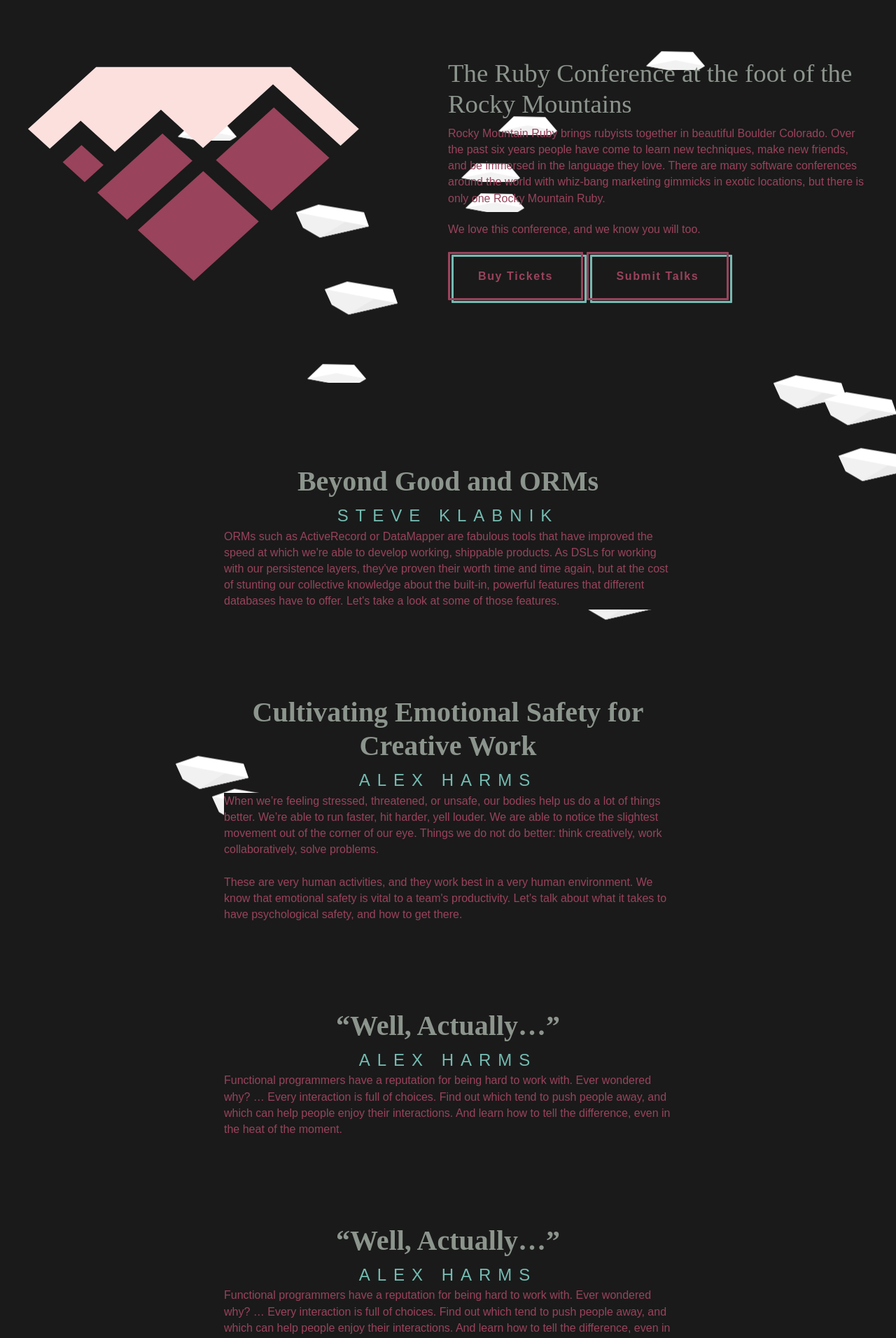
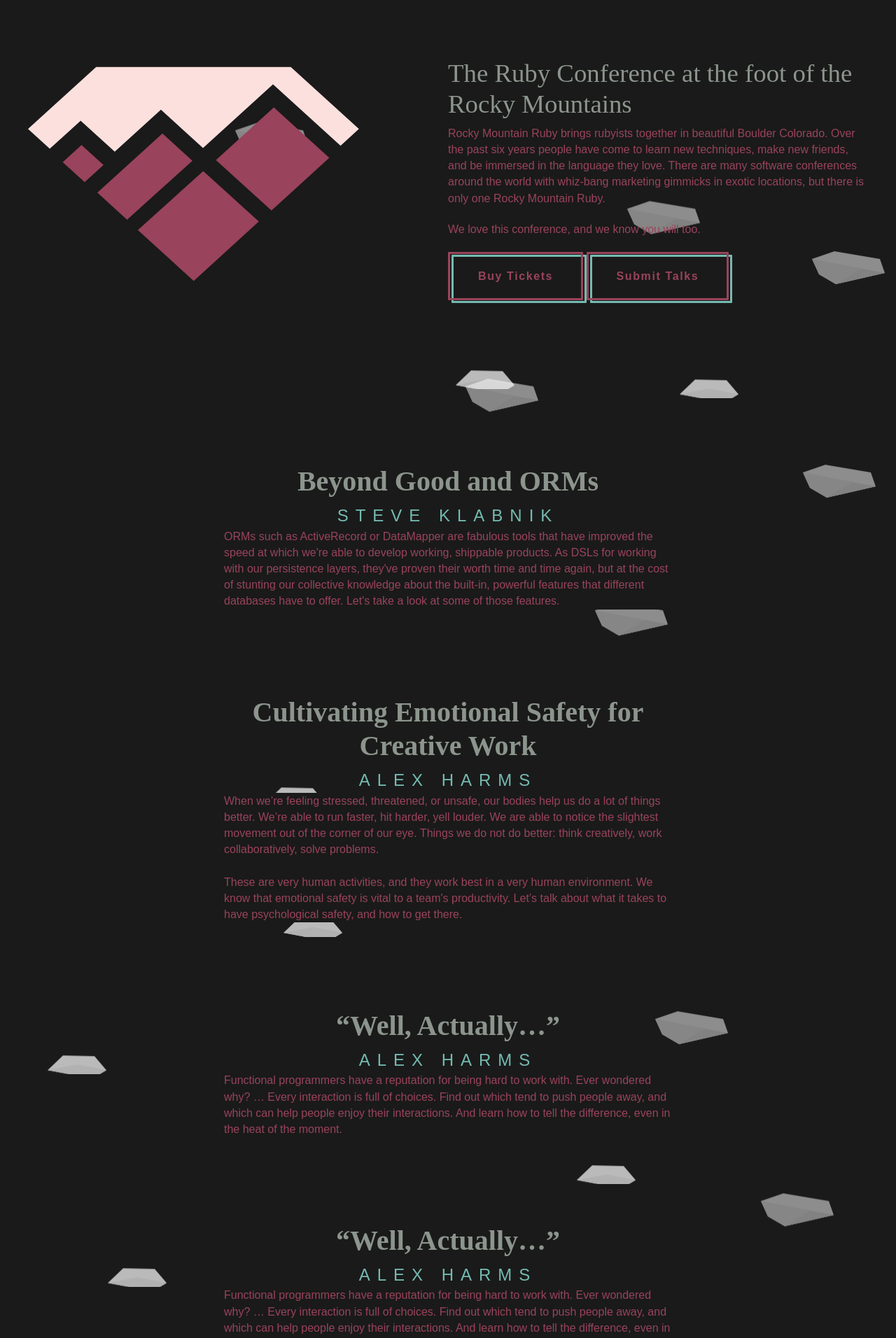
Before and after one commit to aaronagray/rmr2016, a Jekyll site: the page built from index.html, in a window 1280 px wide. Shown: the top 1912 px of the page at 70% size. Built offline with Jekyll 4.4.1, drawn with Linux system fonts in a browser that asks for light colours.

Commit message:
Adjust cloud styles, count, etc

```diff
--- a/_includes/cloud-one.html
+++ b/_includes/cloud-one.html
@@ -1,4 +1,4 @@
-<svg height="300px" width="400px" id="cloud1">
+<svg height="300px" width="400px" class="cloud cloud1">
   <polygon points="72,47 117,48 134,68 124,74 82,74 50,68" fill="white" />
   <polygon points="92,60 134,68 124,74 82,74 50,68" fill="#f2f2f2" />
 </svg>
--- a/_includes/cloud-two.html
+++ b/_includes/cloud-two.html
@@ -1,4 +1,4 @@
-<svg height="300px" width="400px" id="cloud2">
+<svg height="300px" width="400px" class="cloud cloud2">
   <polygon points="282,137 347,148 354,168 284,184 260,170 250,148" fill="white" />
   <polygon points="354,168 284,184 260,170 250,148" fill="#f1f1f1" />
   <polygon points="354,168 284,184 320,162" fill="#eaeaea" />
--- a/_includes/clouds.html
+++ b/_includes/clouds.html
@@ -3,8 +3,6 @@
   {% include cloud-one.html %}
   {% include cloud-two.html %}
   {% include cloud-two.html %}
-  {% include cloud-two.html %}
-  {% include cloud-one.html %}
   {% include cloud-one.html %}
   {% include cloud-two.html %}
   {% include cloud-one.html %}
@@ -14,4 +12,11 @@
   {% include cloud-one.html %}
   {% include cloud-two.html %}
   {% include cloud-two.html %}
+  {% include cloud-two.html %}
+  {% include cloud-one.html %}
+  {% include cloud-one.html %}
+  {% include cloud-two.html %}
+  {% include cloud-two.html %}
+  {% include cloud-one.html %}
+  {% include cloud-one.html %}
 </div>
--- a/_sass/_clouds.scss
+++ b/_sass/_clouds.scss
@@ -6,10 +6,13 @@
     z-index: -1;
   }
 
-  @for $i from 0 through 30 {
+  @for $i from 0 through 20 {
+    $sec: random(5);
+    $bounce: random(2);
     & > svg:nth-child(#{$i})  {
-      left: random(960) + px;
-      top: random(1000) + px;
+      left: random(1000) + px;
+      top: random(2000) + px;
+      animation: bounce+$bounce $sec+s ease-in-out 0s infinite alternate;
     }
   }
 
@@ -18,12 +21,12 @@
   }
 }
 
-#cloud1 {
-  animation: bounce1 2s ease-in-out 0s infinite alternate;
+.cloud1 {
+  opacity: 0.7;
 }
 
-#cloud2 {
-  animation: bounce2 3s ease-in-out 0s infinite alternate;
+.cloud2 {
+  opacity: 0.5;
 }
 
 @keyframes bounce1 {
--- a/_sass/_type.scss
+++ b/_sass/_type.scss
@@ -8,7 +8,10 @@
   color: #99435C;
 }
 
-p {margin-bottom: 1.3rem;}
+p {
+  margin-bottom: 1.3rem;
+  font-weight: lighter;
+}
 
 h1, h2, h3, h4 {
   font-family: 'cubano';
```
